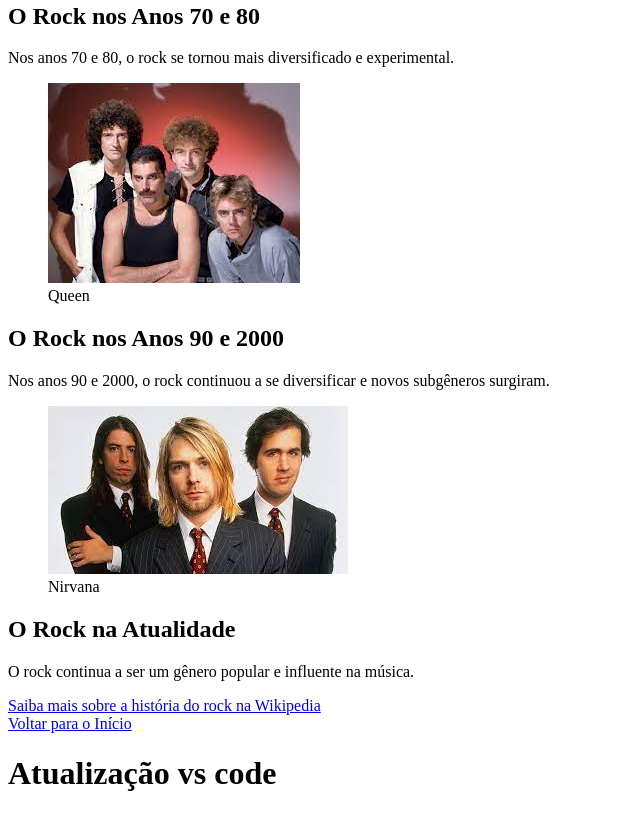
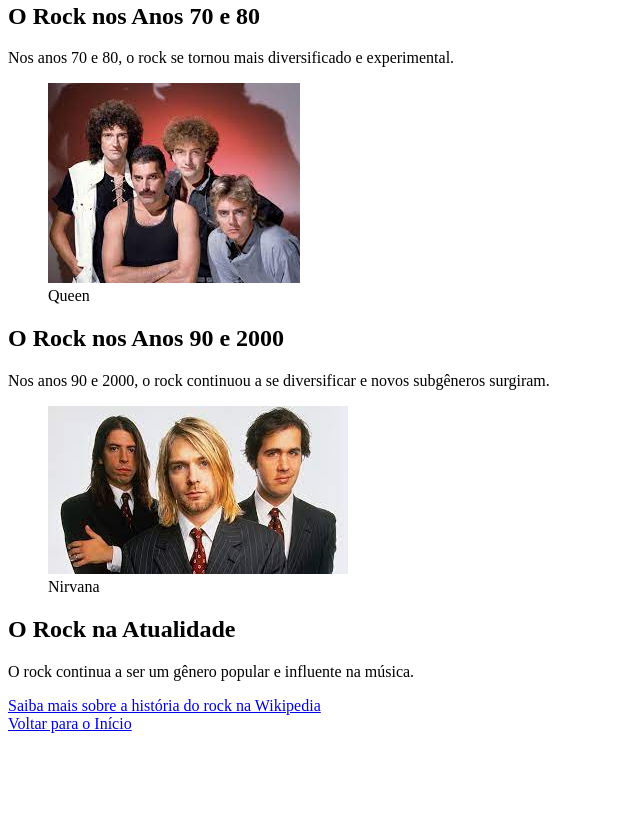
Before and after one commit to egottardo/teste2024, a plain HTML site: page index.html in a window 1280 px wide. Shown: the part 471-1284 px from the top of the page, without its empty margins (0-640 px from the left). After the commit the page ends 1212 px from the top, so only its background shows below. Drawn offline with Linux system fonts and the light colour scheme.

Commit message:
teste novo

```diff
--- a/index.html
+++ b/index.html
@@ -45,7 +45,6 @@
     <a href="https://pt.wikipedia.org/wiki/Rock" target="_blank">Saiba mais sobre a história do rock na Wikipedia</a>
     <br>
     <a href="#top">Voltar para o Início</a>
-    <h1>Atualização vs code</h1>
 </body>
 
 </html>
```
Also changed, not shown: generos.html (line endings or trailing spaces).
